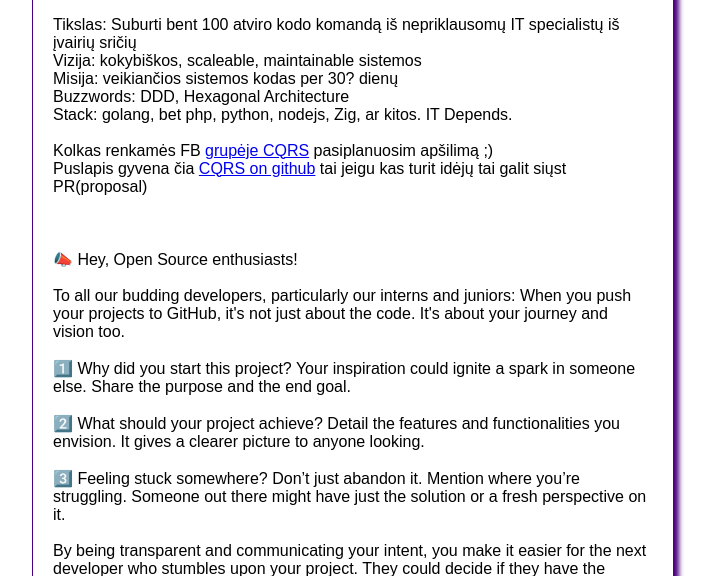
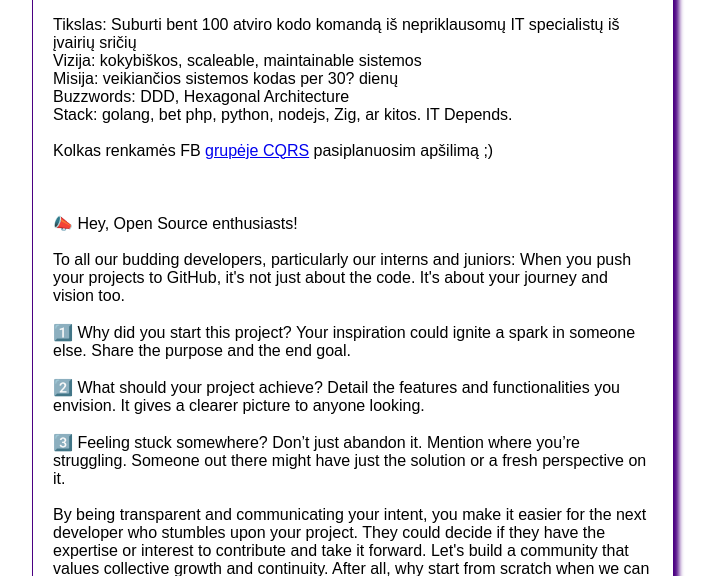
Before and after one commit to ituoga/cqrslt, a plain HTML site: page index.html in a window 1280 px wide. Shown: the part 224-800 px from the top of the page, without its empty margins (287-1001 px from the left). Drawn offline with Linux system fonts and the light colour scheme.

Commit message:
index.html

```diff
--- a/index.html
+++ b/index.html
@@ -68,9 +68,7 @@
             <div>
                 Kolkas renkamės FB <a href="https://www.facebook.com/groups/3501255563423472">grupėje CQRS</a> pasiplanuosim apšilimą ;)
             </div>
-	    <div>
-            Puslapis gyvena čia <a href="https://github.com/ituoga/cqrslt">CQRS on github</a> tai jeigu kas turit idėjų tai galit siųst PR(proposal)
-	    </div>
+
 
         <div>
             <br/><br/><br/>
```
